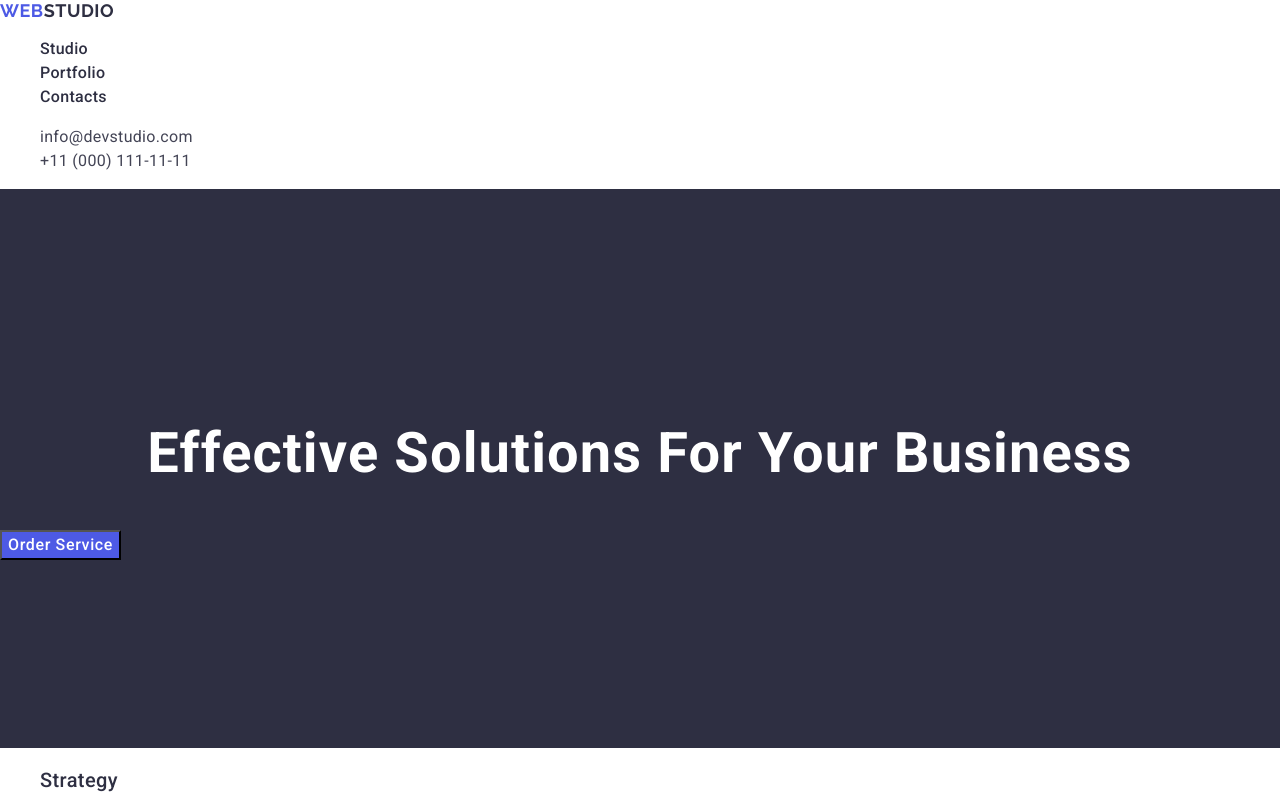
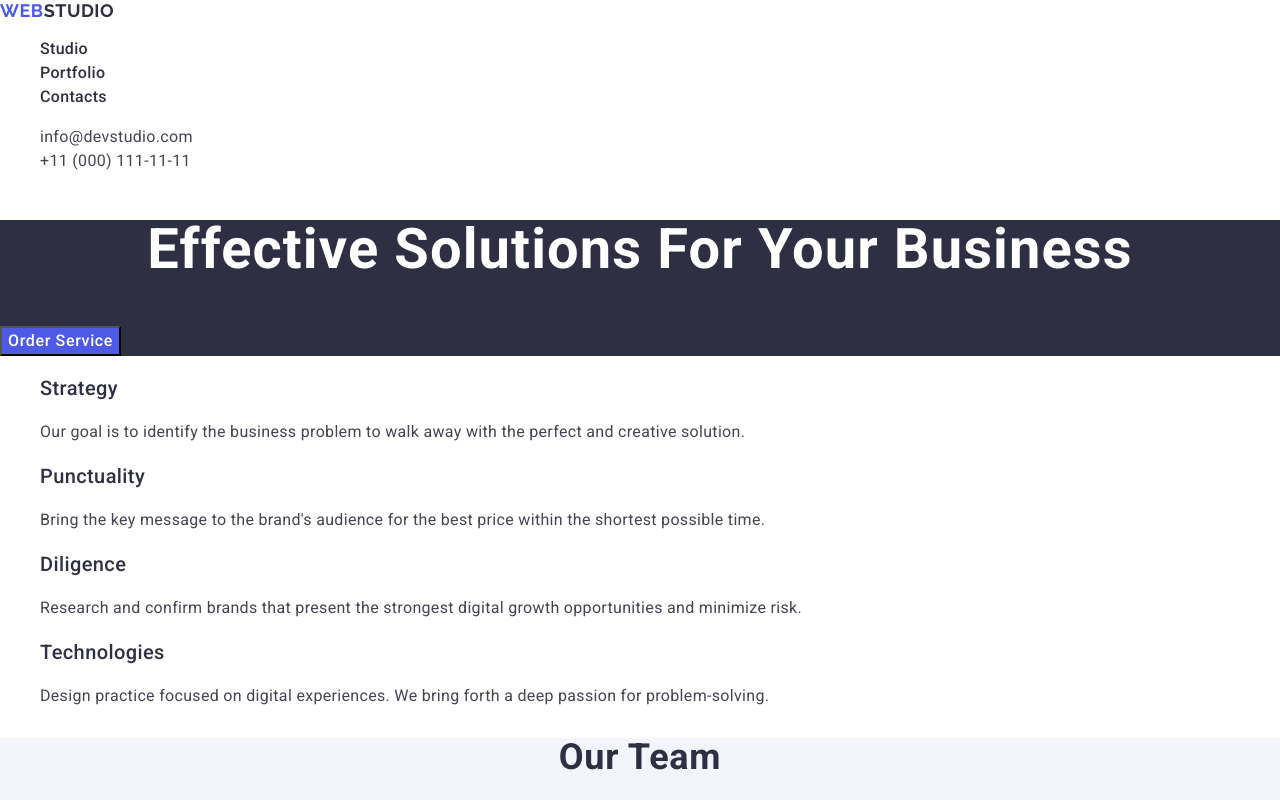
Before and after one commit to LyubovNesterchuk/goit-markup-hw-02, a plain HTML site: page index.html in a window 1280 px wide. Shown: the top 800 px of the page. Drawn offline with nearby package versions, Linux system fonts and the light colour scheme.

Commit message:
styles.css

```diff
--- a/css/styles.css
+++ b/css/styles.css
@@ -91,7 +91,6 @@ button:focus {
 
 /* hero-section */
 .hero-section {
-  padding: 188px 0;
   background-color: #2e2f42;
 }
 
```
